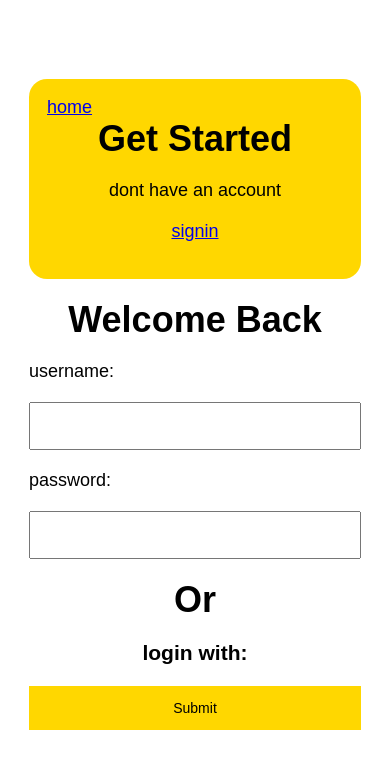
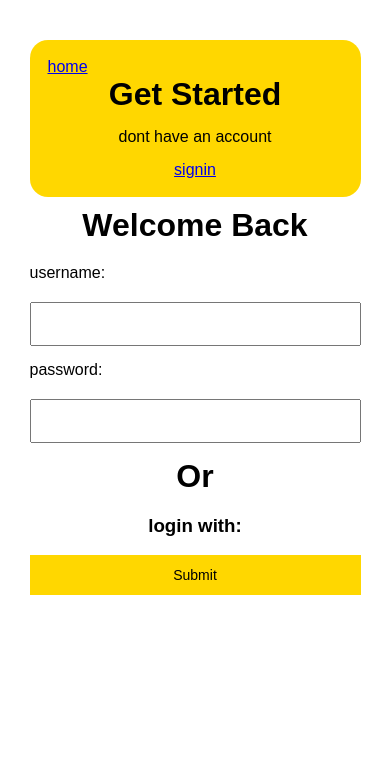
Before and after one commit to michaelmofaka-hub/providers, a plain HTML site: page docs/Auth/login.html in a window 390 px wide. Drawn offline with Linux system fonts and the light colour scheme.

Commit message:
Fix responsive layout in Auth CSS - use fluid width and multiple breakpoints

```diff
--- a/docs/Auth/style.css
+++ b/docs/Auth/style.css
@@ -16,8 +16,9 @@ h1 {
 .hero {
     margin: 50px auto;
     display: flex;
-    width: 900px;
-    height: 500px;
+    width: 90%;
+    max-width: 900px;
+    height: auto;
     gap: 20px;
     border-radius: 20px;
 }
@@ -68,20 +69,39 @@ h1 {
     margin-bottom: 20px;
 }
 
-@media screen and (max-width: 968px) {
+/* Tablet breakpoint */
+@media screen and (max-width: 768px) {
     .hero {
         flex-direction: column;
-        height: 90vh;
-        width: 100%;
-        padding: 29px;
+        gap: 15px;
+        padding: 15px;
     }
     .overlay_left {
-        height: 200px;
         width: 100%;
+        height: auto;
         border-radius: 18px;
     }
-    .overlay_right,
-    input {
+    .overlay_right {
         width: 100%;
     }
 }
+
+/* Mobile breakpoint */
+@media screen and (max-width: 480px) {
+    body {
+        font-size: 16px;
+    }
+    .hero {
+        margin: 30px auto;
+        gap: 10px;
+        padding: 10px;
+    }
+    .center {
+        gap: 15px;
+    }
+    #container input {
+        padding: 12px;
+        font-size: 14px;
+        margin-bottom: 15px;
+    }
+}
```
